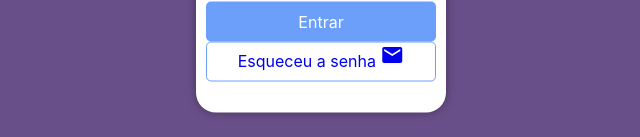
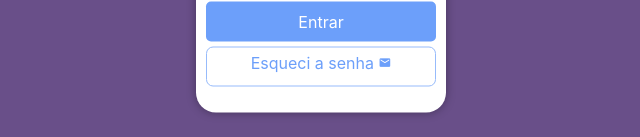
Before and after one commit to JoaoPedroArriaga/projeto-login, a plain HTML site: page index.html in a window 1280 px wide. Shown: the part 545-682 px from the top of the page, without its empty margins (319-959 px from the left). Drawn offline with Linux system fonts and the light colour scheme.

Commit message:
Atualização CSS

```diff
--- a/estilos/style.css
+++ b/estilos/style.css
@@ -59,27 +59,6 @@ div#form>p{
     font-size: 0.8em;
 }
 
-form>input{
-    display: block;
-    background-color: #6C9FFA;
-    border-radius: 5px;
-    width: 100%;
-    height: 40px;
-    font-size: 1em;
-    color: white;
-    border: 0px;
-}
-
-form>a{
-    display: block;
-    text-decoration: none;
-    text-align: center;
-    border: 1px solid #6C9FFA;
-    border-radius: 5px;
-    width: 100%;
-    height: 40px;
-}
-
 .campo{
     background-color: #694F89;
     border: 2px solid #694F89;
@@ -111,3 +90,33 @@ form>a{
     padding: 4px;
     transform: translateY(-8.9px);
 }
+
+form>input{
+    display: block;
+    background-color: #6C9FFA;
+    border-radius: 5px;
+    width: 100%;
+    height: 40px;
+    font-size: 1em;
+    color: white;
+    border: 0px;
+}
+
+form>a.botao{
+    display: block;
+    text-decoration: none;
+    text-align: center;
+    font-size: 1em;
+    background-color: white;
+    color: #6C9FFA;
+    border: 1px solid #97bbfb;
+    border-radius: 7px;
+    width: 100%;
+    height: 40px;
+    padding-top: 5px;
+    margin-top: 5px;
+}
+
+.botao>i{
+    font-size: 0.8em;
+}
--- a/index.html
+++ b/index.html
@@ -31,7 +31,7 @@
                     </div>
 
                     <input type="submit" value="Entrar">
-                    <a href="#">Esqueceu a senha <i class="material-icons">mail</i></a>
+                    <a href="#" class="botao">Esqueci a senha <i class="material-icons">mail</i></a>
                 </form>
             </div>
         </section>
```
